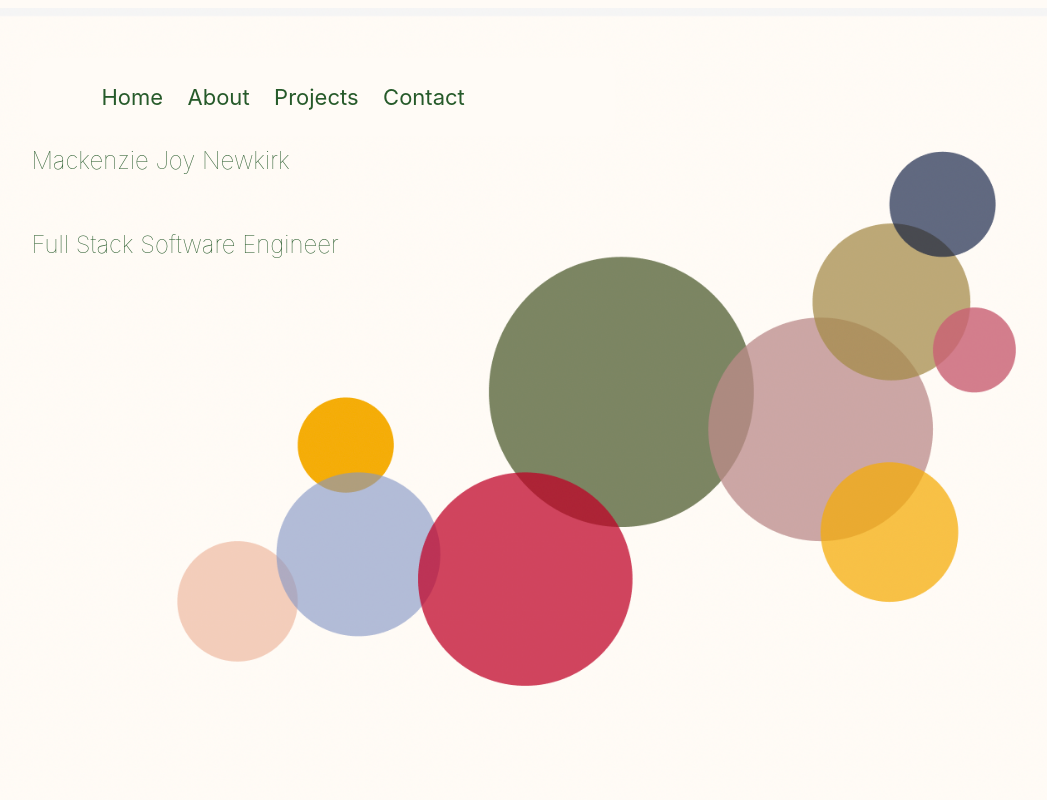
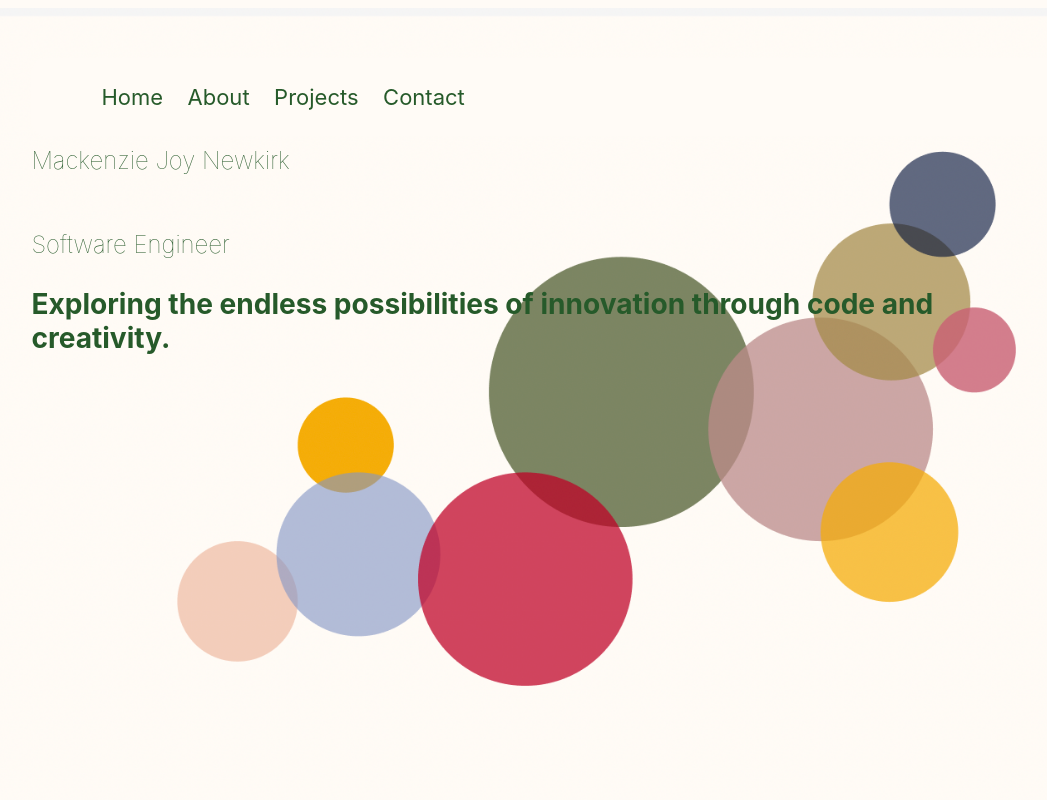
Before and after one commit to mackenzienewkirk/mackenzienewkirk.github.io, a plain HTML site: page index.html in a window 1280 px wide. Shown: the top 800 px of the page, without its empty margins (103-1150 px from the left). Drawn offline with Linux system fonts and the light colour scheme; files whose address does not match are found by name.

Commit message:
adding h3 to landing page

```diff
--- a/index.html
+++ b/index.html
@@ -22,7 +22,8 @@
     <div class="header-text">
       <h1>Mackenzie Joy Newkirk</h1>
       <br>
-      <h2>Full Stack Software Engineer</h2>
+      <h2>Software Engineer</h2>
+      <h3>Exploring the endless possibilities of innovation through code and creativity.</h3>
     </div>
     </div>
     </div>
```
